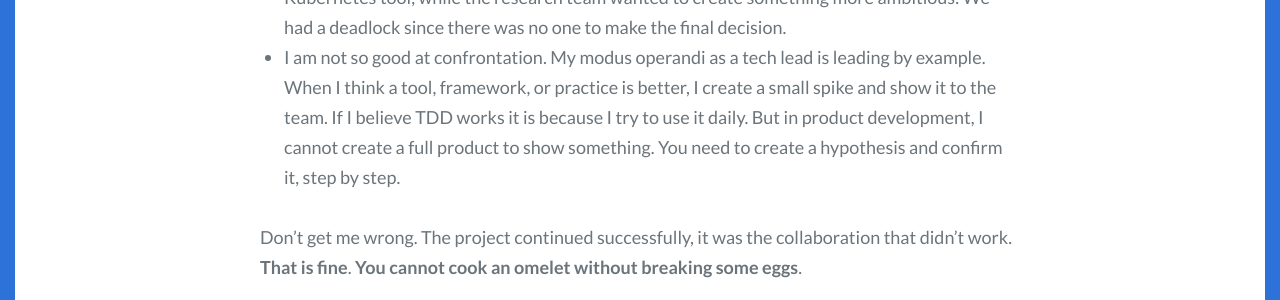
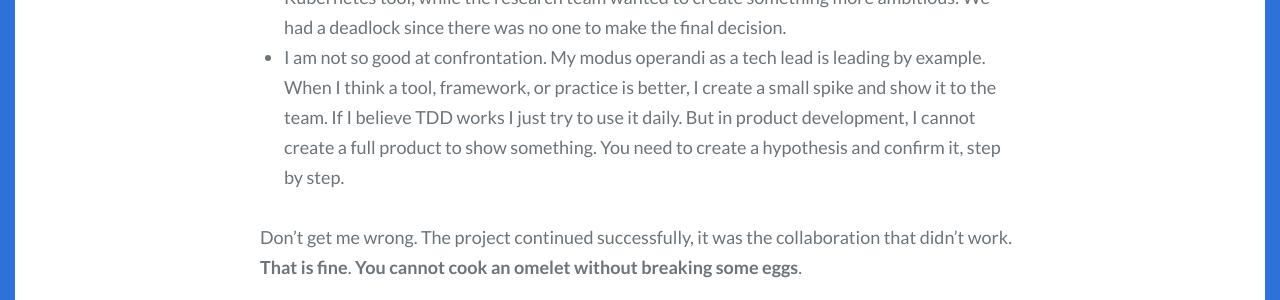
Before and after one commit to ydarias/ydarias.github.io, a Jekyll site: the page built from _posts/2022-02-11-see-you-soon-ibm-research.md, in a window 1280 px wide and 900 px high, scrolled down 7041 px. Shown: the part 214-514 px from the top of the window. Built offline with Jekyll 4.4.1, drawn with Linux system fonts in a browser that asks for light colours; some web fonts are replaced; comment, search, counter and statistics services are not loaded.

Commit message:
Improved grammar

```diff
--- a/_posts/2022-02-11-see-you-soon-ibm-research.md
+++ b/_posts/2022-02-11-see-you-soon-ibm-research.md
@@ -63,7 +63,7 @@ This was the first (and last) time that I’ve worked as a project manager. I di
 
 The main two reasons why it didn't work were:
 * We had no clear alignment on the desired output. We thought that the actual product was the Kubernetes tool, while the research team wanted to create something more ambitious. We had a deadlock since there was no one to make the final decision.
-* I am not so good at confrontation. My modus operandi as a tech lead is leading by example. When I think a tool, framework, or practice is better, I create a small spike and show it to the team. If I believe TDD works it is because I try to use it daily. But in product development, I cannot create a full product to show something. You need to create a hypothesis and confirm it, step by step.
+* I am not so good at confrontation. My modus operandi as a tech lead is leading by example. When I think a tool, framework, or practice is better, I create a small spike and show it to the team. If I believe TDD works I just try to use it daily. But in product development, I cannot create a full product to show something. You need to create a hypothesis and confirm it, step by step.
 
 Don't get me wrong. The project continued successfully, it was the collaboration that didn't work. **That is fine**. **You cannot cook an omelet without breaking some eggs**.
 
```
